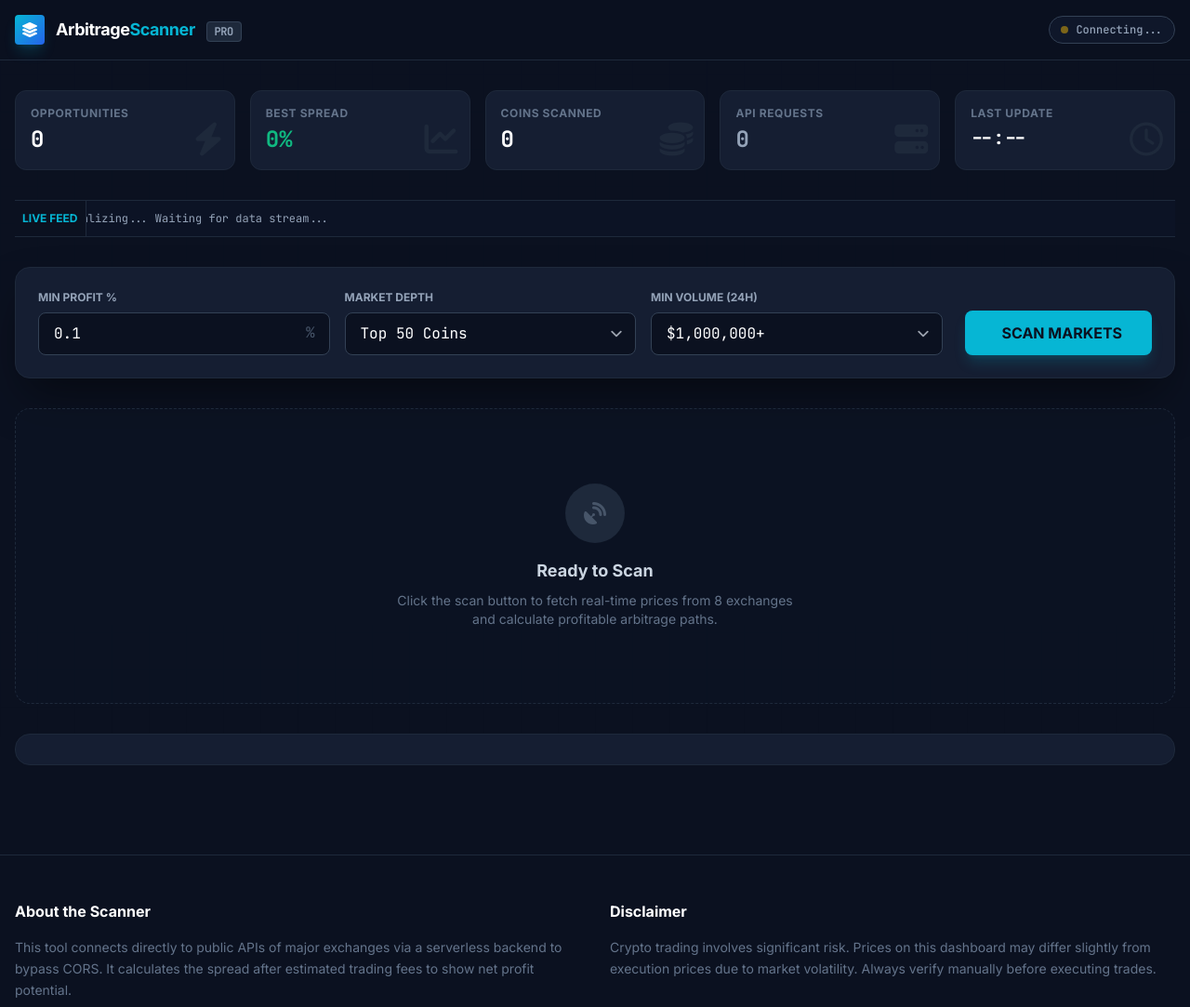
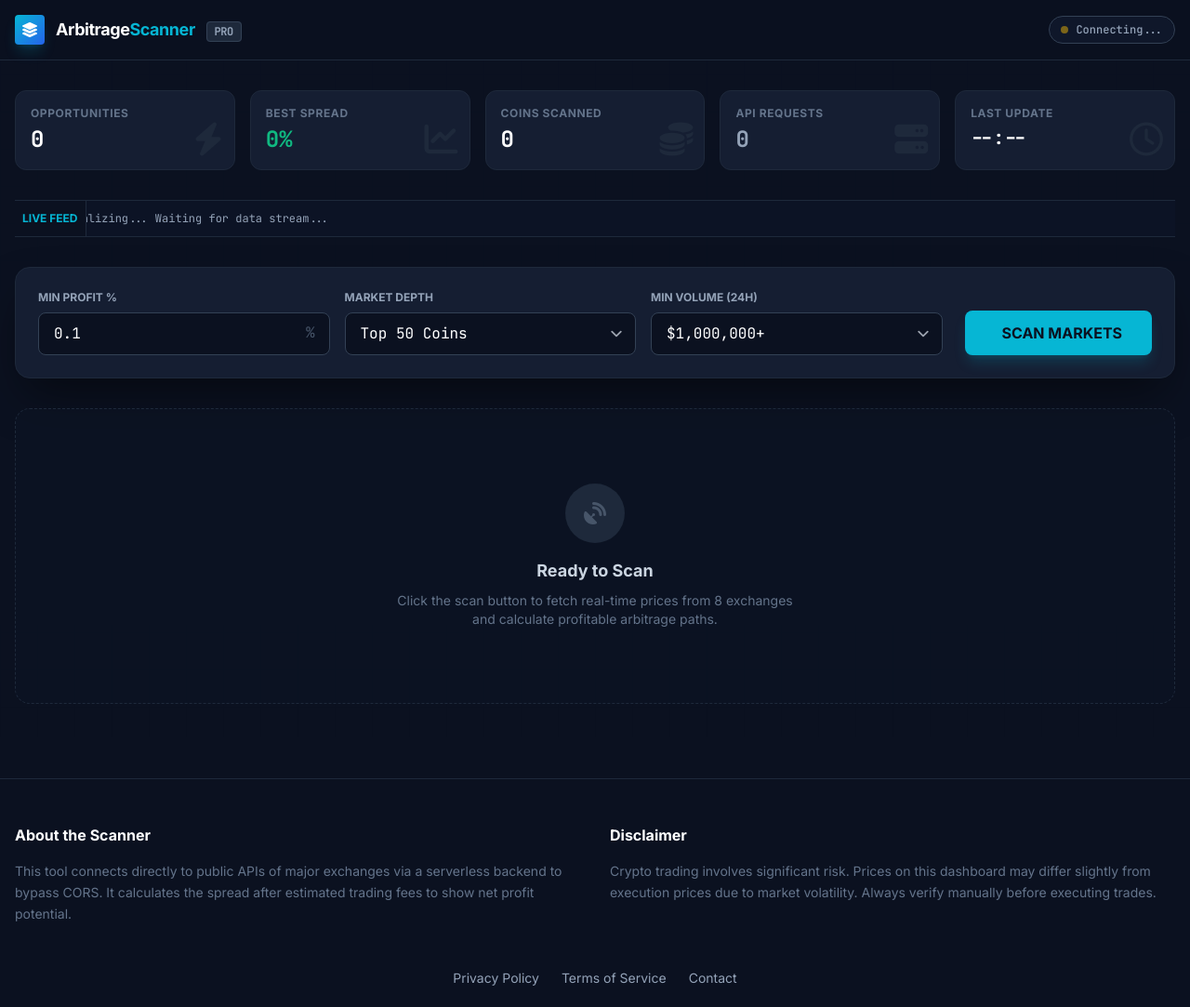
Before and after one commit to mellorina13-tech/crypto-arbitrage, a website: page index.html in a window 1280 px wide. Shown: the top 1083 px of the page at 93% size. Drawn offline with nearby package versions, Linux system fonts and the light colour scheme; some icons are missing.

Commit message:
Remove Adsterra banner and scripts
Removed Adsterra banner and related scripts from index.html.

```diff
--- a/index.html
+++ b/index.html
@@ -78,14 +78,6 @@
             background-size: 1.5em 1.5em;
         }
         input[type="number"] { background-image: none; }
-
-        /* Adsterra banner container - hidden by default, shown only on desktop/web */
-        #adsterra-banner {
-            display: none;
-        }
-        #adsterra-banner.show-ad {
-            display: block;
-        }
     </style>
 </head>
 <body class="bg-dark text-slate-300 font-sans min-h-screen flex flex-col relative overflow-x-hidden selection:bg-accent selection:text-white">
@@ -207,13 +199,6 @@
             </div>
         </div>
 
-        <!-- Adsterra Native Banner - Only visible on desktop/web browsers -->
-        <div id="adsterra-banner" class="mt-8 mb-4">
-            <div class="bg-panel border border-slate-800 rounded-2xl p-4 overflow-hidden">
-                <div id="container-ba750d832ab46f891cb515f8fd1daa2f"></div>
-            </div>
-        </div>
-
     </main>
 
     <footer class="border-t border-slate-800 bg-dark mt-12 py-12">
@@ -242,42 +227,6 @@
             <p class="text-xs text-slate-600">© 2025 KarziTech • Built for Traders</p>
         </div>
     </footer>
-
-    <script>
-        // === User-Agent Detection: Hide Adsterra ad on mobile / Android WebView ===
-        (function() {
-            var ua = navigator.userAgent || navigator.vendor || window.opera;
-
-            // Check if request comes from the CryptoArbitrageApp Android WebView
-            var isAndroidApp = /CryptoArbitrageApp/i.test(ua);
-
-            // Also check for general mobile devices (phones/tablets)
-            var isMobile = /Android|webOS|iPhone|iPad|iPod|BlackBerry|IEMobile|Opera Mini|Mobile|Tablet/i.test(ua);
-
-            var banner = document.getElementById('adsterra-banner');
-
-            if (banner) {
-                // Only show ad on desktop web browsers (NOT mobile, NOT Android app)
-                if (!isAndroidApp && !isMobile) {
-                    banner.classList.add('show-ad');
-                }
-            }
-        })();
-    </script>
-
-    <!-- Adsterra Native Banner Script - loads only when banner is visible -->
-    <script>
-        (function() {
-            var banner = document.getElementById('adsterra-banner');
-            if (banner && banner.classList.contains('show-ad')) {
-                var s = document.createElement('script');
-                s.async = true;
-                s.setAttribute('data-cfasync', 'false');
-                s.src = 'https://pl29611706.effectivecpmnetwork.com/ba750d832ab46f891cb515f8fd1daa2f/invoke.js';
-                document.body.appendChild(s);
-            }
-        })();
-    </script>
 
     <script>
         const API_ENDPOINT = '/.netlify/functions/get-prices';
```
